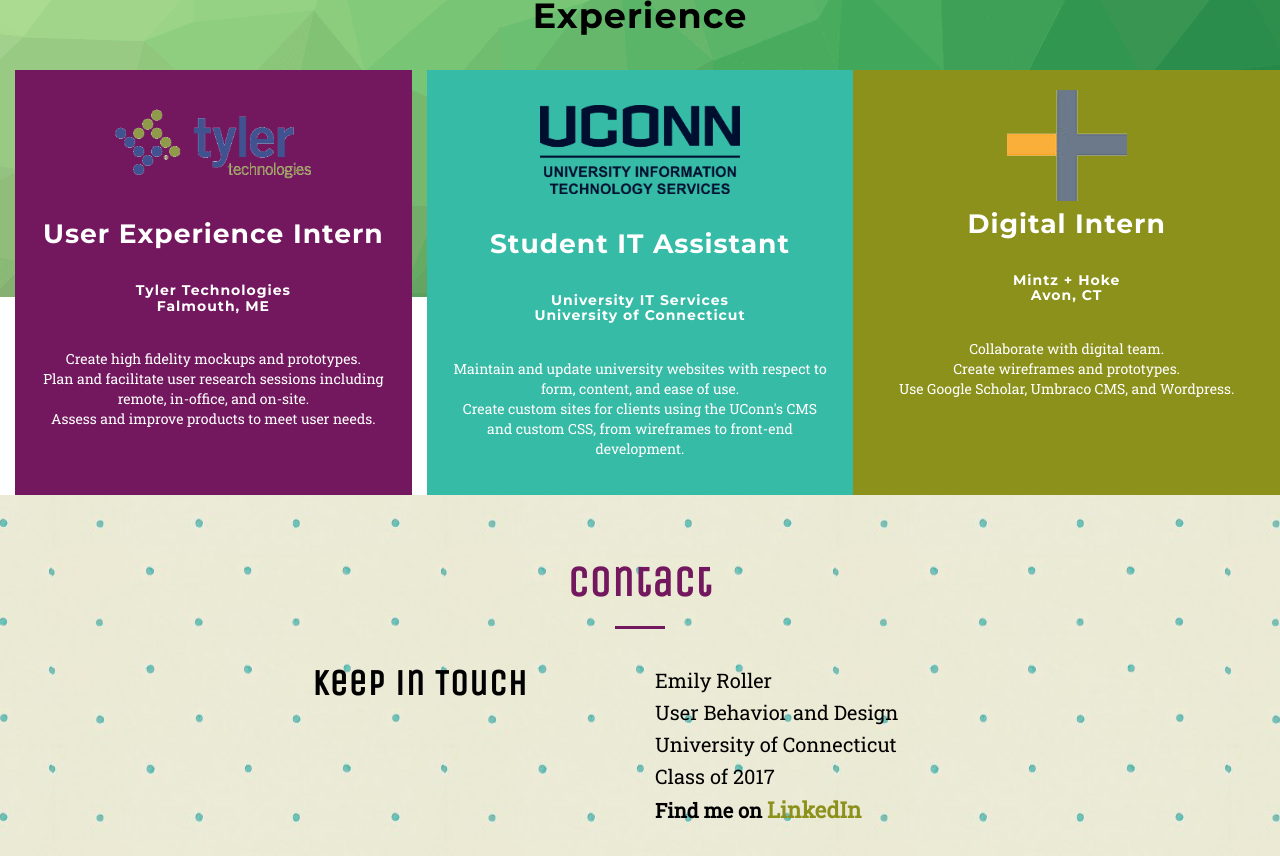
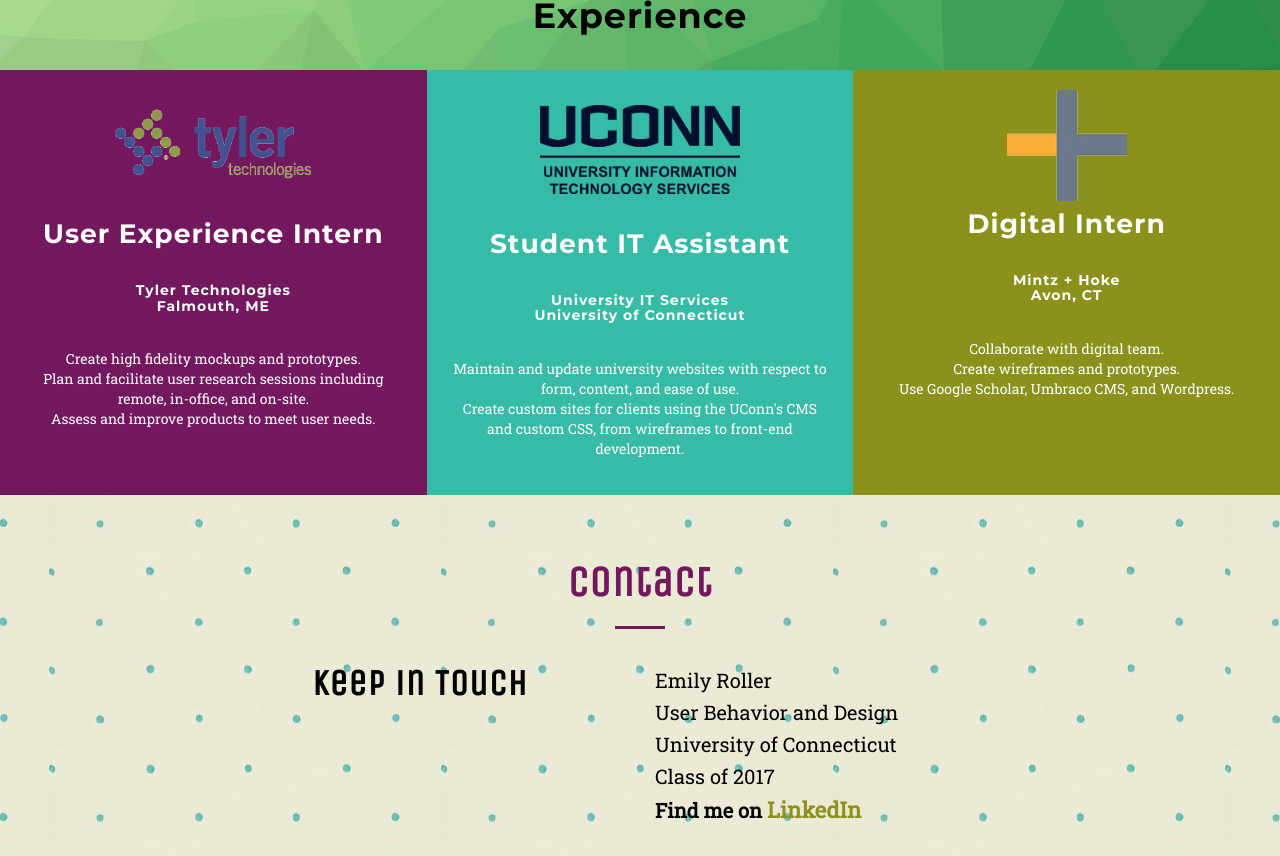
Before and after one commit to emroller16/portfolio2017, a plain HTML site: page index.html in a window 1280 px wide. Shown: the part 3652-4508 px from the top of the page. Drawn offline with nearby package versions, Linux system fonts and the light colour scheme; a web font is replaced by a local one.

Commit message:
Update main.css

```diff
--- a/css/main.css
+++ b/css/main.css
@@ -29,8 +29,8 @@
     padding-top: 15px!important;
 }
 
-.tyler .experience-inner {
-    background-color: #73185E;
+.tyler {
+    background-color: #73185E!important;
 }
 
 #tyler-img {
```
